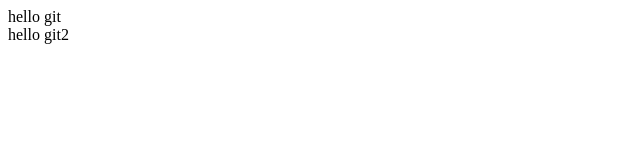
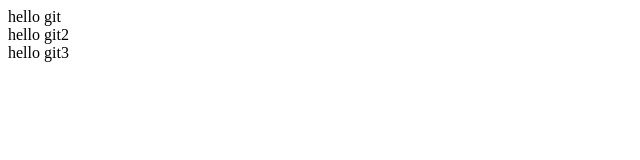
Before and after one commit to xiaoliangTX/vscode-git-test0308, a plain HTML site: page app/index.html in a window 1280 px wide. Shown: the full height of the page, 0-640 px from the left. Drawn offline with Linux system fonts and the light colour scheme.

Commit message:
third commit

```diff
--- a/app/index.html
+++ b/app/index.html
@@ -9,5 +9,6 @@
 <body>
     <div>hello git</div>
     <div>hello git2</div>
+    <div>hello git3</div>
 </body>
 </html>
```
